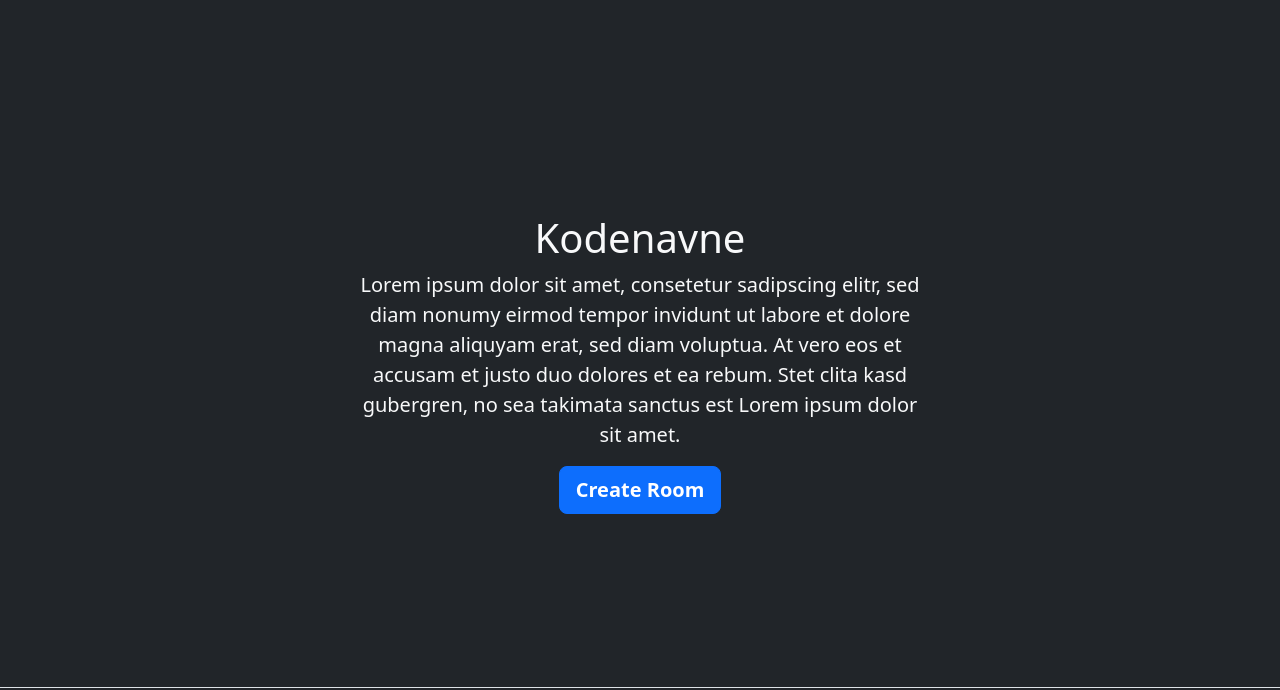
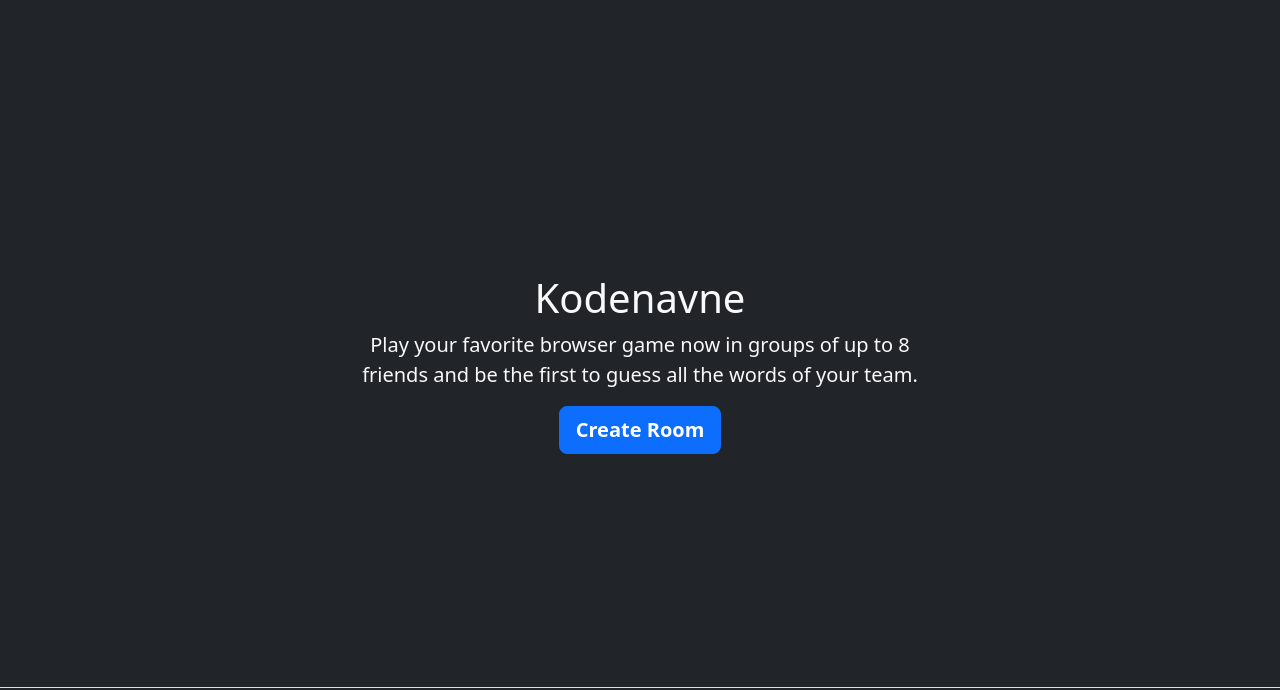
Before and after one commit to friesenjungs/kodenavne, a Python web app: template templates/index.html in a window 1280 px wide. Shown: the part 56-746 px from the top of the page. Run offline with Jinja, Linux system fonts and the light colour scheme; the template is opened without the code that fills it, so the values that code supplies are empty; some libraries are stand-ins or nearby versions.

Commit message:
updated text on start-page

```diff
--- a/templates/index.html
+++ b/templates/index.html
@@ -13,9 +13,7 @@
 		<main class="px-3">
 			<h1>Kodenavne</h1>
 			<p class="lead">
-				Lorem ipsum dolor sit amet, consetetur sadipscing elitr, sed diam nonumy eirmod tempor invidunt ut labore et
-				dolore magna aliquyam erat, sed diam voluptua. At vero eos et accusam et justo duo dolores et ea rebum. Stet
-				clita kasd gubergren, no sea takimata sanctus est Lorem ipsum dolor sit amet.
+				Play your favorite browser game now in groups of up to 8 friends and be the first to guess all the words of your team.
 			</p>
 			<p class="lead">
 				<a href="/room/create" class="btn btn-lg btn-primary fw-bold">Create Room</a>
```
